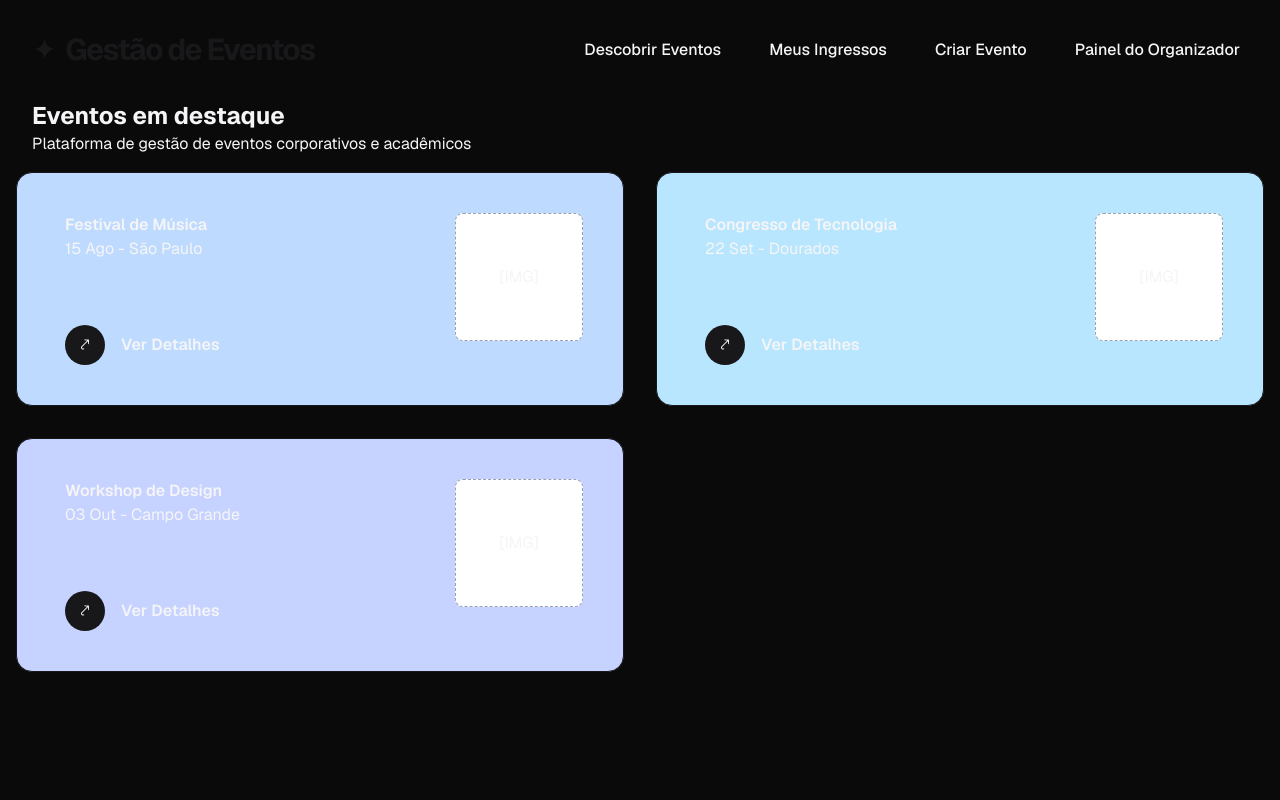
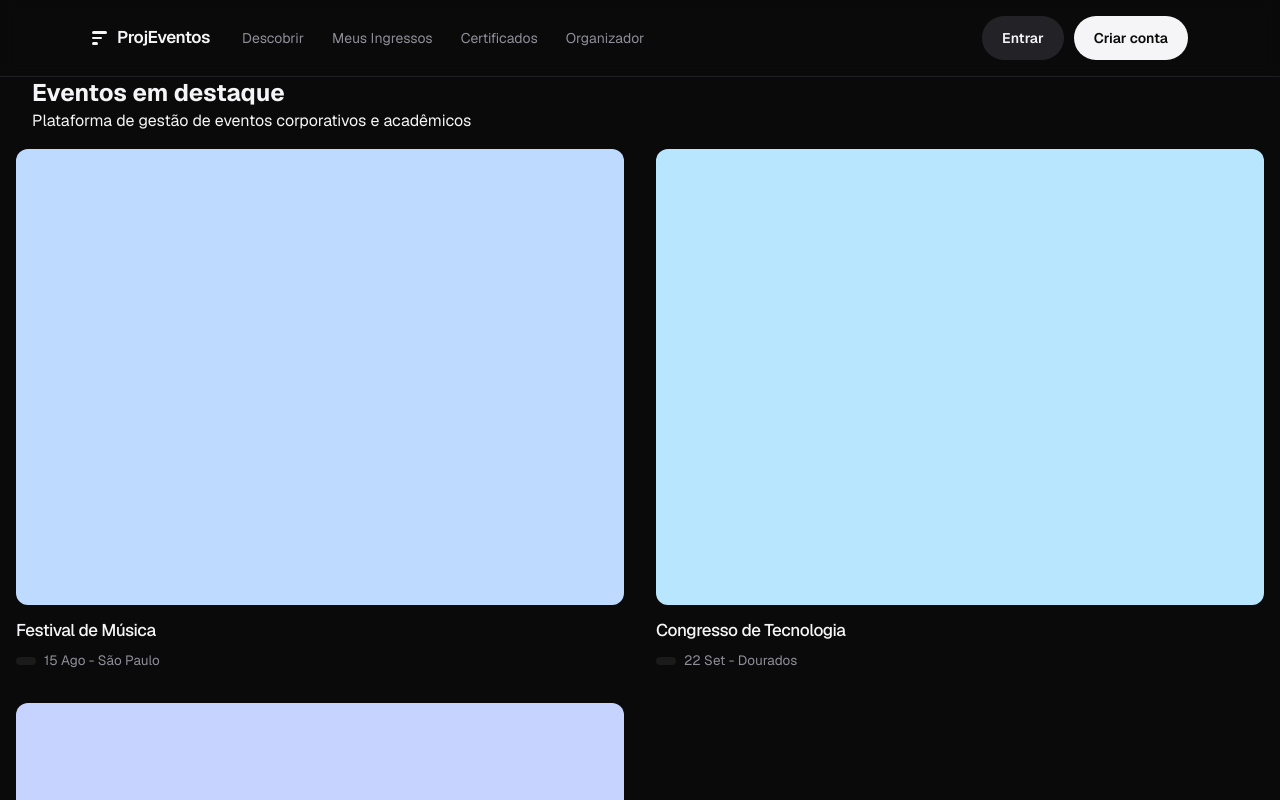
Before and after one commit to JoaoPedroRecalcatti/ProjEventos, a Next.js app in the folder frontend/: page / in a window 1280 px wide. Shown: the top 800 px of the page. Built offline with nearby package versions, Linux system fonts and the light colour scheme.

Commit message:
Separa componentes reutilizaveis da interface

```diff
--- /dev/null
+++ b/frontend/src/app/components/Botao.js
@@ -0,0 +1,13 @@
+export default function Botao({ texto, variante, largura }) {
+    const estilos = {
+        primario: "bg-texto text-fundo hover:bg-white",
+        secundario: "border border-borda text-texto hover:border-fraco",
+        elevado: "bg-elevado text-texto hover:bg-borda"
+    }
+    const cor = estilos[variante] || estilos.primario
+    return (
+        <button className={`rounded-full px-5 py-3 text-sm font-semibold transition-colors ${cor} ${largura ? "w-full" : ""}`}>
+            {texto}
+        </button>
+    )
+}
--- /dev/null
+++ b/frontend/src/app/components/Busca.js
@@ -0,0 +1,16 @@
+export default function Busca({ placeholder }) {
+    return (
+        <div className="flex max-w-xl items-center gap-2.5 rounded-full border border-borda bg-superficie py-1.5 pl-5 pr-1.5 focus-within:border-fraco">
+            <input
+                placeholder={placeholder}
+                className="min-w-0 flex-1 bg-transparent text-[15px] text-texto placeholder:text-fraco outline-none"
+            />
+            <button className="grid h-9 w-9 shrink-0 place-items-center rounded-full bg-elevado text-apagado transition-colors hover:bg-texto hover:text-fundo">
+                <svg width="16" height="16" viewBox="0 0 24 24" fill="none" stroke="currentColor" strokeWidth="2" strokeLinecap="round">
+                    <circle cx="11" cy="11" r="7" />
+                    <path d="M20 20l-3.6-3.6" />
+                </svg>
+            </button>
+        </div>
+    )
+}
--- /dev/null
+++ b/frontend/src/app/components/CabecalhoSecao.js
@@ -0,0 +1,8 @@
+export default function CabecalhoSecao({ titulo, acao }) {
+    return (
+        <div className="mb-6 flex items-baseline justify-between gap-5">
+            <h2 className="text-xl font-semibold tracking-tight">{titulo}</h2>
+            {acao && <span className="text-sm text-apagado">{acao}</span>}
+        </div>
+    )
+}
--- /dev/null
+++ b/frontend/src/app/components/Campo.js
@@ -0,0 +1,12 @@
+export default function Campo({ rotulo, placeholder, tipo, auxiliar, linhas }) {
+    const classes = "w-full rounded-xl border border-borda bg-transparent px-4 py-3.5 text-[15px] text-texto placeholder:text-fraco outline-none transition-colors hover:border-fraco focus:border-apagado"
+    return (
+        <div className="flex flex-col gap-2">
+            {rotulo && <label className="text-[13px] font-medium">{rotulo}</label>}
+            {linhas
+                ? <textarea rows={linhas} placeholder={placeholder} className={`${classes} resize-y leading-relaxed`} />
+                : <input type={tipo || "text"} placeholder={placeholder} className={classes} />}
+            {auxiliar && <p className="text-xs text-fraco">{auxiliar}</p>}
+        </div>
+    )
+}
--- a/frontend/src/app/components/Cards.js
+++ b/frontend/src/app/components/Cards.js
@@ -1,18 +1,15 @@
-export function Card({nomeEvento, dataLocal, corDeFundo}) {
+import Tag from "./Tag";
+
+export function Card({ nomeEvento, dataLocal, tipoIngresso, tomIngresso, corDeFundo }) {
     return (
-        <div className={`border p-10 border-zinc-900 flex justify-between rounded-2xl ${corDeFundo}`}>
-            <div className="space-y-16 px-2">
-                <div>
-                    <h3 className="font-semibold">{nomeEvento}</h3>
-                    <p>{dataLocal}</p>
-                </div>
-                <div className="flex items-center gap-4 cursor-pointer">
-                    <div className="flex w-10 h-10 rounded-full bg-zinc-900 text-white items-center justify-center ">⤤</div>
-                    <span className="font-semibold md:inline">Ver Detalhes</span>
-                </div>
-            </div>
-            <div className="w-32 h-32 bg-white rounded-lg flex items-center justify-center border border-dashed border-gray-400">
-                [IMG]
+        <div className="group cursor-pointer">
+            <div className={`aspect-[4/3] rounded-xl ${corDeFundo}`}></div>
+            <h3 className="mt-3.5 text-[17px] font-medium leading-snug tracking-tight group-hover:underline group-hover:underline-offset-4">
+                {nomeEvento}
+            </h3>
+            <div className="mt-2 flex flex-wrap items-center gap-2 text-[13.5px] text-apagado">
+                <Tag texto={tipoIngresso} tom={tomIngresso} />
+                <span>{dataLocal}</span>
             </div>
         </div>
     )
--- /dev/null
+++ b/frontend/src/app/components/Filtros.js
@@ -0,0 +1,14 @@
+export default function Filtros({ opcoes }) {
+    return (
+        <div className="flex flex-wrap gap-2">
+            {opcoes.map((opcao, index) => (
+                <button
+                    key={index}
+                    className={`rounded-full border px-4 py-2 text-[13.5px] transition-colors ${index === 0 ? "border-texto bg-texto font-semibold text-fundo" : "border-borda text-apagado hover:border-fraco hover:text-texto"}`}
+                >
+                    {opcao}
+                </button>
+            ))}
+        </div>
+    )
+}
--- a/frontend/src/app/components/Header.js
+++ b/frontend/src/app/components/Header.js
@@ -1,16 +1,33 @@
-export default function Header({titulo}){
+import Botao from "./Botao";
+
+export default function Header({ ativo }) {
+    const links = ["Descobrir", "Meus Ingressos", "Certificados", "Organizador"]
     return (
-        <header className="flex items-center justify-between py-8 px-8 max-w-7xl mx-auto w-full">
-            <div className="flex items-center gap-2 cursor-pointer">
-                <span className="text-3xl text-zinc-900">✦</span>
-                <span className="text-3xl font-bold tracking-tighter text-zinc-900">{titulo}</span>
+        <header className="sticky top-0 z-50 border-b border-borda-suave bg-fundo/90 backdrop-blur">
+            <div className="mx-auto flex max-w-6xl items-center gap-8 px-7 py-4">
+                <div className="flex items-center gap-2.5">
+                    <span className="flex flex-col gap-[3px]">
+                        <span className="block h-[2.5px] w-[15px] rounded-sm bg-texto"></span>
+                        <span className="block h-[2.5px] w-[10px] rounded-sm bg-texto"></span>
+                        <span className="block h-[2.5px] w-[6px] rounded-sm bg-texto"></span>
+                    </span>
+                    <b className="text-[17px] font-semibold tracking-tight">ProjEventos</b>
+                </div>
+                <nav className="mr-auto hidden gap-7 md:flex">
+                    {links.map((link, index) => (
+                        <a
+                            key={index}
+                            className={`cursor-pointer text-sm transition-colors hover:text-texto ${ativo === link ? "font-semibold text-texto" : "text-apagado"}`}
+                        >
+                            {link}
+                        </a>
+                    ))}
+                </nav>
+                <div className="ml-auto flex gap-2.5 md:ml-0">
+                    <Botao texto="Entrar" variante="elevado" />
+                    <Botao texto="Criar conta" variante="primario" />
+                </div>
             </div>
-            <nav className="hidden lg:flex items-center gap-8 font-medium">
-                <a className="hover:bg-[#BFDBFE] px-2 rounded-md transition-colors">Descobrir Eventos</a>
-                <a className="hover:bg-[#BFDBFE] px-2 rounded-md transition-colors">Meus Ingressos</a>
-                <a className="hover:bg-[#BFDBFE] px-2 rounded-md transition-colors">Criar Evento</a>
-                <a className="hover:bg-[#BFDBFE] px-2 rounded-md transition-colors">Painel do Organizador</a>
-            </nav>
         </header>
     )
 }
--- /dev/null
+++ b/frontend/src/app/components/Painel.js
@@ -0,0 +1,8 @@
+export default function Painel({ titulo, children }) {
+    return (
+        <div className="rounded-2xl border border-borda bg-superficie p-6">
+            {titulo && <h3 className="mb-3 text-base font-semibold tracking-tight">{titulo}</h3>}
+            {children}
+        </div>
+    )
+}
--- /dev/null
+++ b/frontend/src/app/components/QRCode.js
@@ -0,0 +1,17 @@
+export default function QRCode({ tamanho }) {
+    const blocos = [
+        [12, 12, 26], [72, 12, 26], [12, 72, 26],
+        [48, 48, 10], [62, 48, 10], [48, 62, 10], [76, 62, 10],
+        [62, 76, 10], [86, 86, 10], [48, 86, 10], [76, 48, 10], [86, 72, 10]
+    ]
+    return (
+        <svg width={tamanho} height={tamanho} viewBox="0 0 110 110" className="shrink-0 rounded-lg bg-white p-1">
+            {blocos.map((bloco, index) => (
+                <g key={index}>
+                    <rect x={bloco[0]} y={bloco[1]} width={bloco[2]} height={bloco[2]} fill="#0A0A0A" />
+                    {bloco[2] === 26 && <rect x={bloco[0] + 8} y={bloco[1] + 8} width="10" height="10" fill="#FFFFFF" />}
+                </g>
+            ))}
+        </svg>
+    )
+}
--- /dev/null
+++ b/frontend/src/app/components/Tag.js
@@ -0,0 +1,14 @@
+export default function Tag({ texto, tom }) {
+    const tons = {
+        gratuito: "bg-gratuito/15 text-gratuito",
+        pago: "bg-pago/15 text-pago",
+        vip: "bg-vip/15 text-vip",
+        erro: "bg-erro/15 text-erro",
+        neutro: "bg-texto/[0.07] text-apagado"
+    }
+    return (
+        <span className={`rounded-md px-2.5 py-1 text-[10px] font-semibold uppercase tracking-[0.09em] ${tons[tom] || tons.neutro}`}>
+            {texto}
+        </span>
+    )
+}
```
